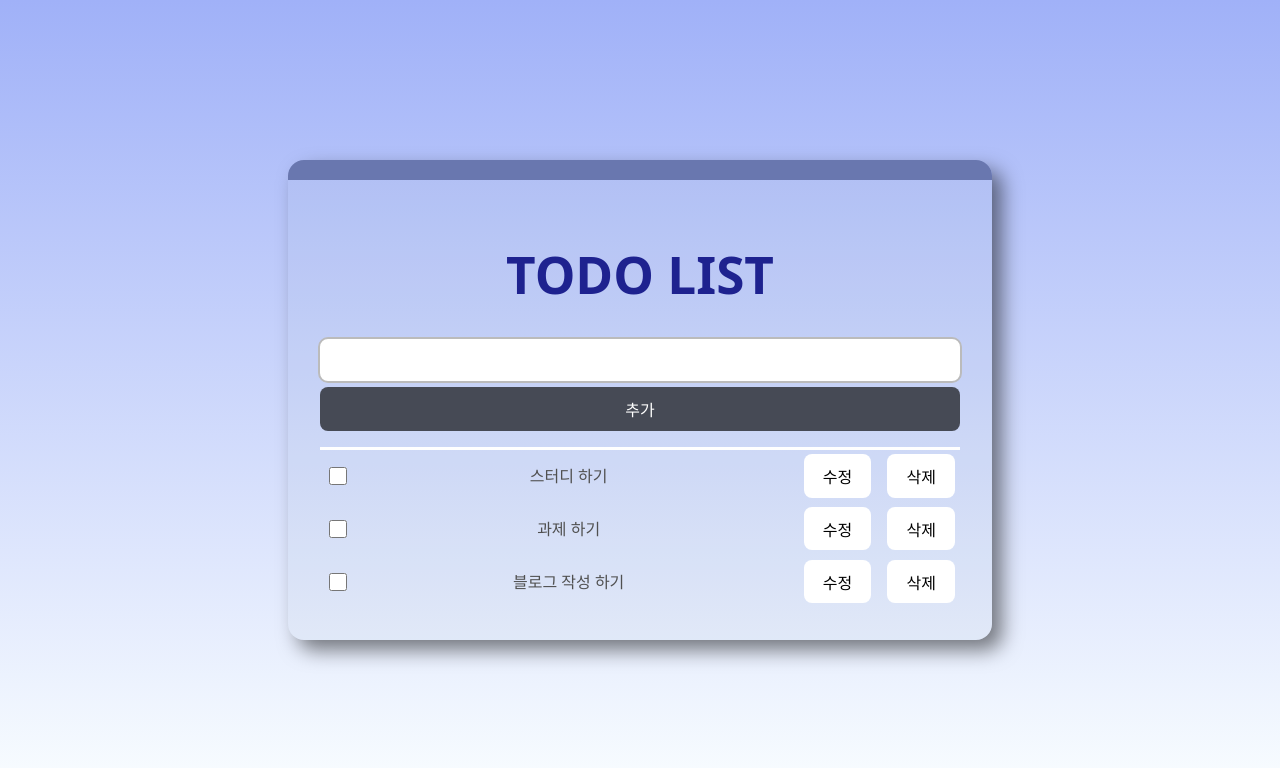
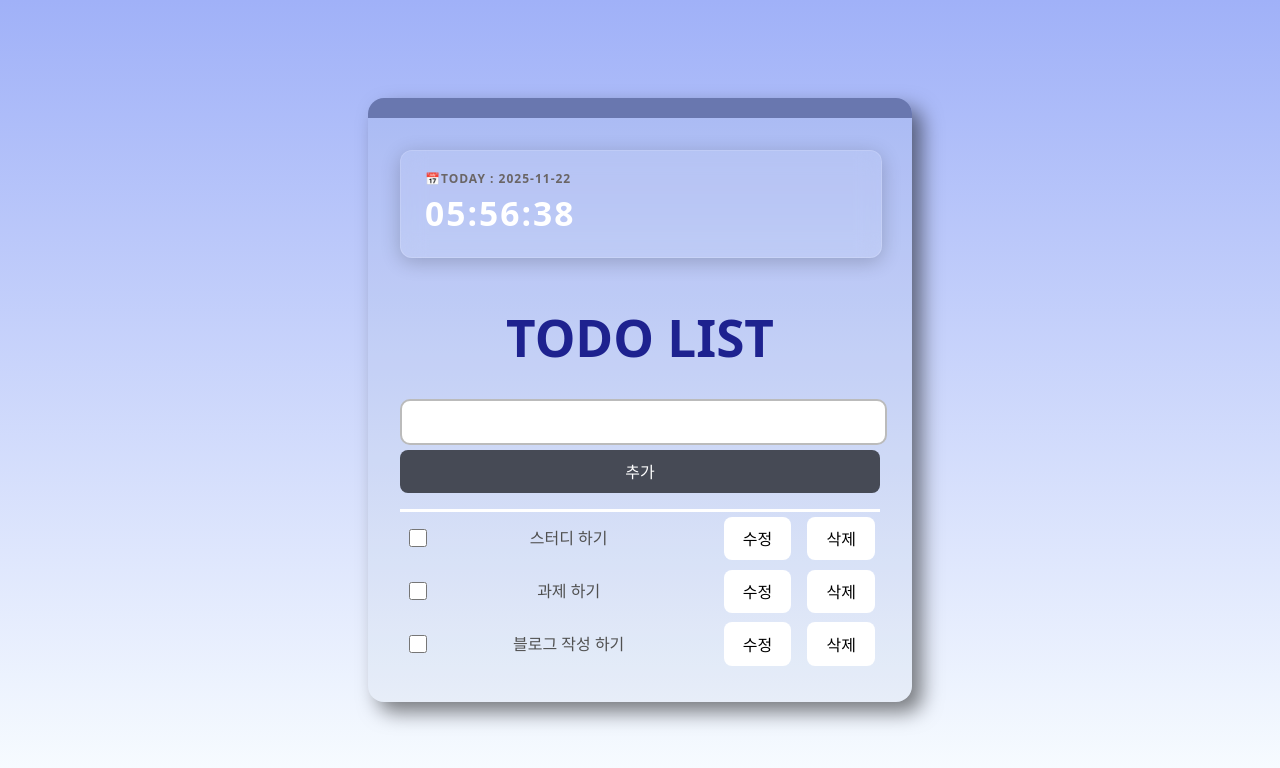
Before and after one commit to gkdl0471-code/react-todo-list-study, a React (Vite) app: page / in a window 1280 px wide. Shown: the top 768 px of the page. Built offline with nearby package versions, Linux system fonts and the light colour scheme.

Commit message:
3. 날짜 & 시간 표시 기능

```diff
--- /dev/null
+++ b/components/Clock.jsx
@@ -0,0 +1,35 @@
+import { useEffect, useState } from 'react'
+
+export function Clock () {
+  const [time, setTime] = useState(new Date());
+
+  useEffect(() => {
+  const timer =
+    setInterval(() => {
+      setTime(new Date());
+    }, 1000);
+  return () => clearInterval(timer);
+  },[]);
+
+  const year = time.getFullYear();
+  const month = String(time.getMonth() + 1).padStart(2, '0');
+  const day = String(time.getDate()).padStart(2, '0');
+
+  const formattedDate = `TODAY : ${year}-${month}-${day}`;
+
+  const formattedTime = time.toLocaleTimeString('ko-KR', {
+    hour: '2-digit',
+    minute: '2-digit',
+    second: '2-digit',
+    hour12: false
+  });
+
+  return (
+    <>
+    <div className='dashboard-clock'>
+      <div className='clock-label'>📅{formattedDate}</div>
+      <div className='clock-time'>{formattedTime}</div>
+    </div>
+    </>
+  )
+}
--- a/src/App.css
+++ b/src/App.css
@@ -11,11 +11,44 @@ body {
   border-radius: 1em;
   box-shadow: 10px 10px 20px rgba(0,0,0,0.5);
   padding: 2em;
-  width: 40em;
+  width: 30em;
   display: flex;
   flex-direction: column;
   justify-content: center;
-  align-items: center;
+  align-items: stretch;
+}
+
+/* 대시보드 Clock 카드 */
+.dashboard-clock {
+  width: 90%;
+  background: rgba(255, 255, 255, 0.08);
+  border: 1px solid rgba(255, 255, 255, 0.15);
+  backdrop-filter: blur(12px);
+  padding: 1.2em 1.5em;
+  border-radius: 12px;
+  display: flex;
+  flex-direction: column;
+  box-shadow: 0 4px 20px rgba(0,0,0,0.2);
+  margin-bottom: 1rem;
+}
+
+.clock-label {
+  font-size: 0.75rem;
+  font-weight: 600;
+  color: #6a6565ff;
+  letter-spacing: 1px;
+}
+
+.clock-time {
+  font-size: 2.1rem;
+  font-weight: 700;
+  color: #ffffff;
+  letter-spacing: 2px;
+}
+
+
+.listContainer {
+  width: 100%;
 }
 
 .line {
@@ -35,7 +68,20 @@ input[type="checkbox"] {
   border-radius: 10px;
   border: 2px solid rgb(187, 187, 187);
   padding: 1em;
-  width: 46em;
+  width: 95%;
+}
+
+.dateTime {
+  color: rgba(53, 57, 147, 1);
+  font-weight: 700;
+  display: flex;
+  justify-content: flex-start;
+}
+
+h1 {
+  color: rgba(30, 34, 143, 1);
+  display: flex;
+  justify-content: center;
 }
 
 .addBtn {
@@ -65,11 +111,6 @@ ul {
   padding: 0;
   margin: 0;
   width: 100%;
-}
-
-h1 {
-  color: rgba(30, 34, 143, 1);
-
 }
 
 .qqq {
--- a/src/App.jsx
+++ b/src/App.jsx
@@ -1,7 +1,8 @@
-import { useState } from 'react'
+import { useEffect, useState } from 'react'
 import './App.css'
 import { TodoList } from '../components/todolist';
 import { TodoInput } from '../components/TodoInput';
+import { Clock } from '../components/Clock';
 
 
 function App() {
@@ -12,18 +13,20 @@ function App() {
   ]);
 
   return (
-    <>
-      <div className='container'>
+    <div className='container'>
+      <Clock />
+      <div>
         <h1>TODO LIST</h1>
+      </div>
+      <div className='listContainer'>
         <TodoInput todoList={todoList} setTodoList={setTodoList}/>
         <div className='line'/>
         <TodoList todoList={todoList} setTodoList={setTodoList}/>
       </div>
-    </>
+    </div>
   )
+}
 
 
 
-}
-
 export default App
```
